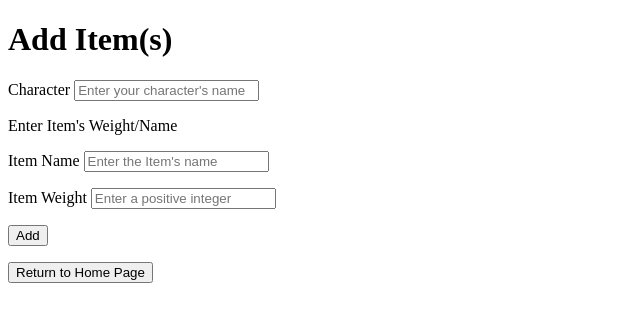
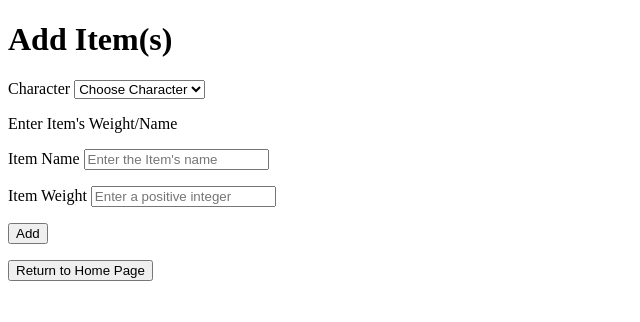
Before and after one commit to LawrenceHierlmeier/Super-D-and-Database, a Flask app: page /add_to_inventory in a window 1280 px wide. Shown: the top 322 px of the page, without its empty margins (0-640 px from the left). Run offline with Flask 2, Linux system fonts and the light colour scheme; data comes from the database, SQL or seed files in the repository.

Commit message:
Fixing adding items to inventory function and correspionding html

```diff
--- a/application/app.py
+++ b/application/app.py
@@ -22,7 +22,8 @@ nav.Bar('top', [
     nav.Item('Add Character to Campaign', 'add_char_to_campaign'),
     nav.Item('Edit Campaign', 'edit_campaign'),
     nav.Item('Add Feat to Character', 'character_feat'),
-    nav.Item('Class and Race Combinations', 'class_race_combos')
+    nav.Item('Class and Race Combinations', 'class_race_combos'),
+    nav.Item('Add Item to Character Inventory', 'insert_character_inventory')
     #nav.Item('Remove Feat from Character', '')
 ])
 
@@ -129,12 +130,14 @@ def character_feat():
 
 @app.route('/add_to_inventory', methods =["GET", "POST"])
 def insert_character_inventory():
+    character_names = database.list_characters()
+
     if request.method == "POST":
-        character_name = request.form['Character_Name']
+        chosen_name = request.form['chosen_name']
         item_name = request.form['Item_Name']
         item_weight = request.form['Item_Weight']
-        database.add_item_to_inventory(item_name, item_weight, character_name)
-    return render_template('add_to_inventory.html')
+        database.add_item_to_inventory(item_name, item_weight, chosen_name)
+    return render_template('add_to_inventory.html', characters=character_names)
 
 
 @app.route('/add_char_to_campaign', methods=["GET", "POST"])
--- a/application/database.py
+++ b/application/database.py
@@ -252,7 +252,8 @@ def add_item_to_inventory(item, item_weight, character_name):
         cursor.execute(retrieve_query, (character_name,))
         capacity = cursor.fetchone()
         # if adding item keeps weight below or at capacity
-        if (inventory_weight(character_name) + item_weight <= capacity[0]):
+        # inventory_weight(character_name)
+        if 0 + int(item_weight) <= capacity[0]:
             add_query = "INSERT INTO INVENTORY VALUES (?, ?, ?)"
             cursor.execute(add_query, (item, item_weight, character_name,))
         else:  # over capacity
--- a/application/templates/add_to_inventory.html
+++ b/application/templates/add_to_inventory.html
@@ -7,10 +7,17 @@
 </head>
 <body>
 <form action="" method="POST">
-    <p>Character <input type="text" name="Name" placeholder="Enter your character's name"/></p>
+    <p>Character
+        <select name="chosen_name" method="GET" action="/">
+            <option hidden="">Choose Character</option>
+            {% for char in characters %}
+                <option value="{{char['name']}}">{{char['name']}}</option>
+            {% endfor %}
+        </select>
+    </p>
     <p>Enter Item's Weight/Name</p>
-    <p>Item Name <input type= "text" item_name="Item_Name" placeholder="Enter the Item's name"> </p>
-    <p>Item Weight <input type= "number" item_weight= "Item_Weight" min="0" placeholder="Enter a positive integer"> </p>
+    <p>Item Name <input type= "text" name="Item_Name" placeholder="Enter the Item's name"> </p>
+    <p>Item Weight <input type= "number" name="Item_Weight" min="0" placeholder="Enter a positive integer"> </p>
     <p><a href="{{ url_for('insert_character_inventory') }}"><input type="submit" value="Add" formmethod="POST"/></a></p>
 </form>
 <a href="{{ url_for('home') }}"><input type="button" value="Return to Home Page"></a>
```
